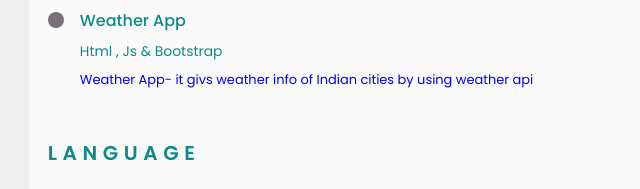
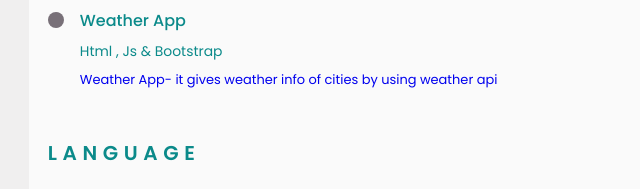
Before and after one commit to Devildev07/resume-app, a plain HTML site: page index.html in a window 1280 px wide. Shown: the part 1098-1287 px from the top of the page, 450-1090 px from the left. Drawn offline with nearby package versions, Linux system fonts and the light colour scheme.

Commit message:
Update index.html

```diff
--- a/index.html
+++ b/index.html
@@ -285,7 +285,7 @@
                             <div class="projects__data bd-grid">
                                 <h3 class="projects__title">Weather App</h3>
                                 <span class="projects__skills">Html , Js & Bootstrap</span>
-                                <p class="project__link"><a href="https://weatherappbydev.netlify.app/" target="_blank" rel="noopener noreferrer">Weather App- it givs weather info of Indian cities by using weather api</a></p>
+                                <p class="project__link"><a href="https://weatherappbydev.netlify.app/" target="_blank" rel="noopener noreferrer">Weather App- it gives weather info of cities by using weather api</a></p>
                             </div>
                         </div>
                     </div>
```
